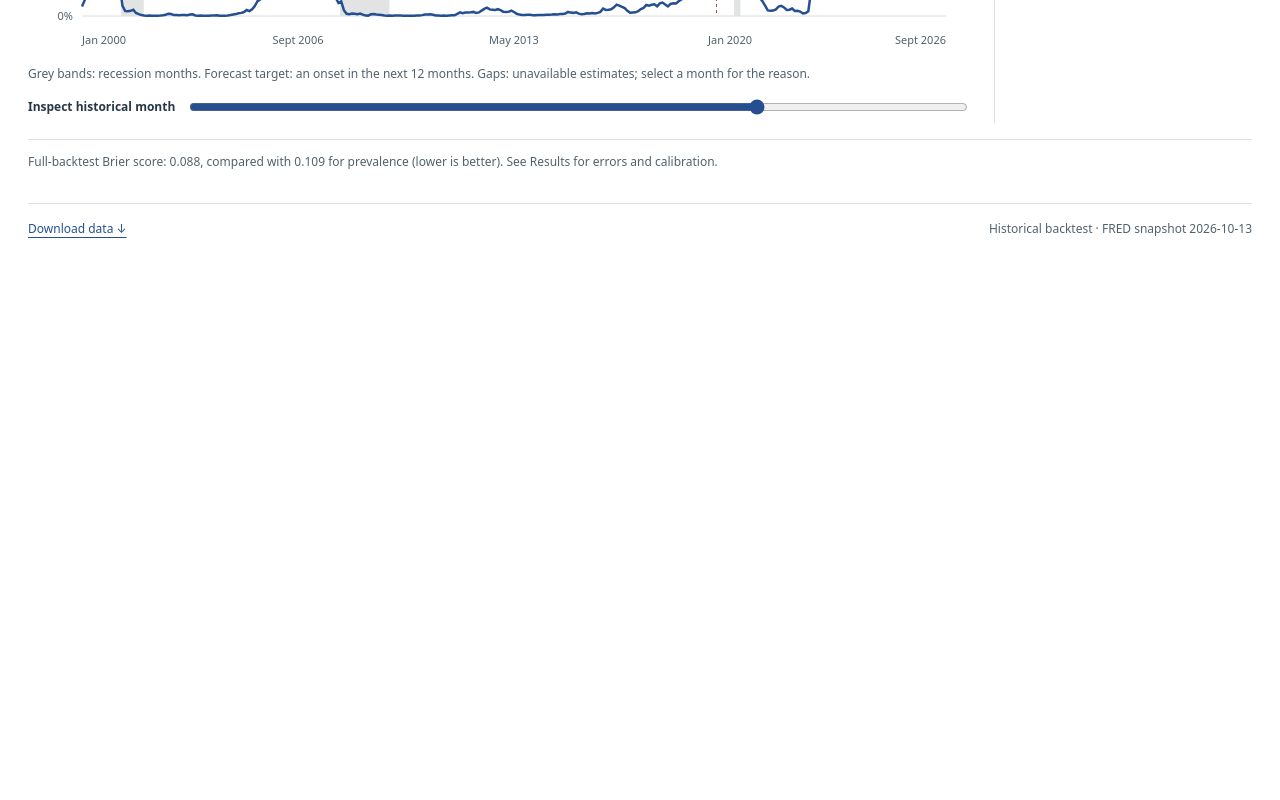
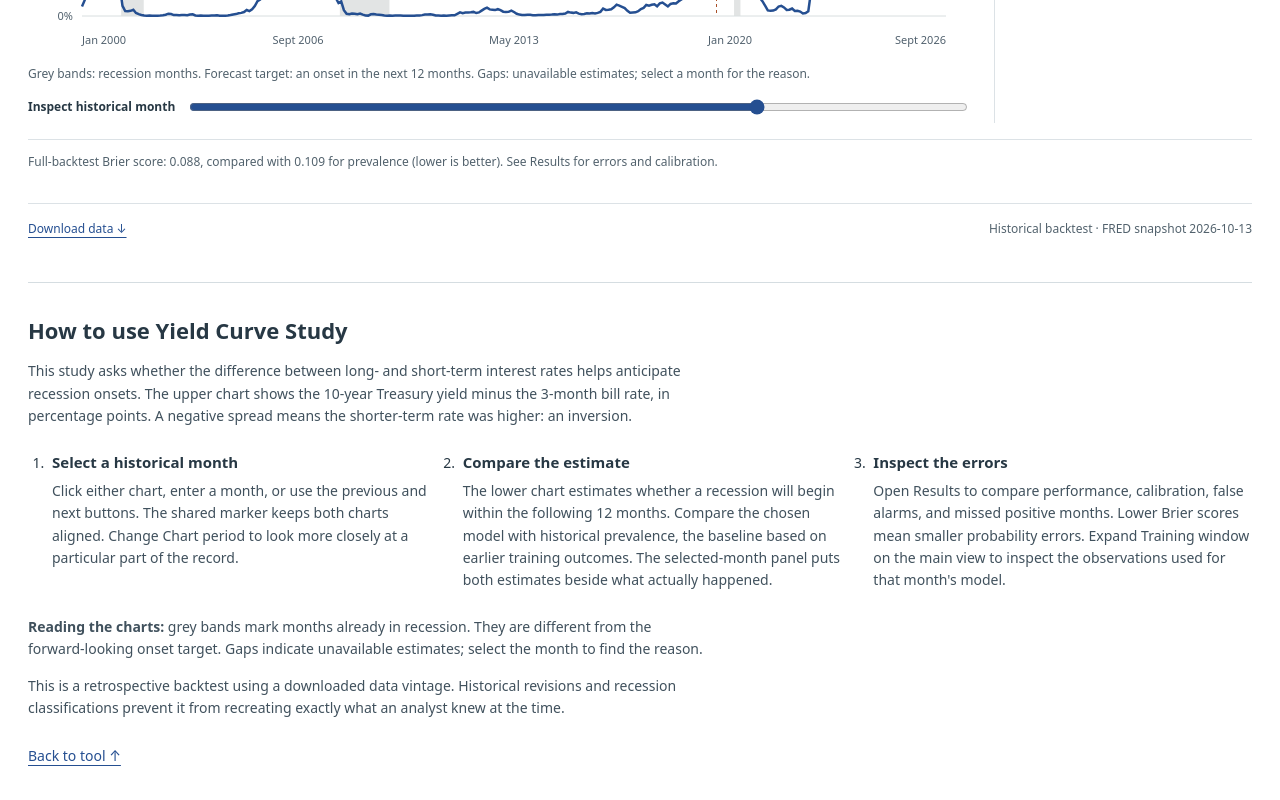
Before and after one commit to m21264551-arch/recession, a React (Vite) app in the folder dashboard/: page / in a window 1280 px wide. Shown: the part 650-1450 px from the top of the page. Before the commit the page ends 918 px from the top, so only its background shows below. Built offline with nearby package versions, Linux system fonts and the light colour scheme.

Commit message:
Add a historical yield-curve study guide

```diff
--- a/dashboard/src/App.jsx
+++ b/dashboard/src/App.jsx
@@ -1,3 +1,4 @@
+import HowToUse from "./components/HowToUse";
 import React, { useEffect, useRef, useState } from "react";
 
 const names = {
@@ -331,12 +332,13 @@ export default function App() {
           Yield Curve Study
         </a>
         <span className="mode">Historical backtest</span>
-        <nav aria-label="External links">
+        <nav aria-label="Project links">
+          <a href="#how-to-use">How to use</a>
           <a href="https://github.com/m21264551-arch/recession">Code ↗</a>
           <a href="https://m21264551.com">Portfolio ↗</a>
         </nav>
       </header>
-      <main>
+      <main id="tool" tabIndex={-1}>
         <h1>Compare yield-curve signals with subsequent recession onsets.</h1>
         {error ? (
           <div role="alert">
@@ -765,6 +767,7 @@ export default function App() {
             </footer>
           </>
         )}
+      <HowToUse />
       </main>
     </>
   );
--- /dev/null
+++ b/dashboard/src/components/HowToUse.jsx
@@ -0,0 +1,13 @@
+export default function HowToUse() { return (
+<section id="how-to-use" className="learning-guide" aria-labelledby="guide-title" tabIndex={-1}>
+<h2 id="guide-title">How to use Yield Curve Study</h2>
+<p>This study asks whether the difference between long- and short-term interest rates helps anticipate recession onsets. The upper chart shows the 10-year Treasury yield minus the 3-month bill rate, in percentage points. A negative spread means the shorter-term rate was higher: an inversion.</p>
+<ol className="guide-steps">
+<li><h3>Select a historical month</h3><p>Click either chart, enter a month, or use the previous and next buttons. The shared marker keeps both charts aligned. Change Chart period to look more closely at a particular part of the record.</p></li>
+<li><h3>Compare the estimate</h3><p>The lower chart estimates whether a recession will begin within the following 12 months. Compare the chosen model with historical prevalence, the baseline based on earlier training outcomes. The selected-month panel puts both estimates beside what actually happened.</p></li>
+<li><h3>Inspect the errors</h3><p>Open Results to compare performance, calibration, false alarms, and missed positive months. Lower Brier scores mean smaller probability errors. Expand Training window on the main view to inspect the observations used for that month's model.</p></li>
+</ol>
+<p><strong>Reading the charts:</strong> grey bands mark months already in recession. They are different from the forward-looking onset target. Gaps indicate unavailable estimates; select the month to find the reason.</p>
+<p>This is a retrospective backtest using a downloaded data vintage. Historical revisions and recession classifications prevent it from recreating exactly what an analyst knew at the time.</p>
+<a href="#tool">Back to tool ↑</a></section>
+); }
--- a/dashboard/src/index.css
+++ b/dashboard/src/index.css
@@ -367,3 +367,15 @@ footer {
     scroll-behavior: auto !important;
   }
 }
+
+/* The guide is independent of loaded data and never resets the tool. */
+.learning-guide { border-top:1px solid #d5dde1; padding:32px 0; margin-top:28px; scroll-margin-top:20px; }
+.learning-guide h2 { font-size:22px; margin:0 0 12px; }
+.learning-guide > p { max-width:85ch; color:#40515d; }
+.guide-steps { display:grid; grid-template-columns:repeat(3,minmax(0,1fr)); gap:28px; padding:0 0 0 20px; margin:24px 0; }
+.guide-steps li { padding-left:4px; }
+.guide-steps h3 { font-size:15px; margin:0 0 6px; }
+.guide-steps p { margin:0; color:#40515d; }
+.learning-guide a { display:inline-flex; align-items:center; min-height:44px; text-decoration:underline; text-underline-offset:4px; }
+#tool { scroll-margin-top:16px; }
+@media(max-width:760px) { .guide-steps { grid-template-columns:1fr; gap:18px; } header { flex-wrap:wrap; } header nav { flex-wrap:wrap; } }
```
Also changed, not shown: 1 other file (tests, documents, lock files or other folders).
